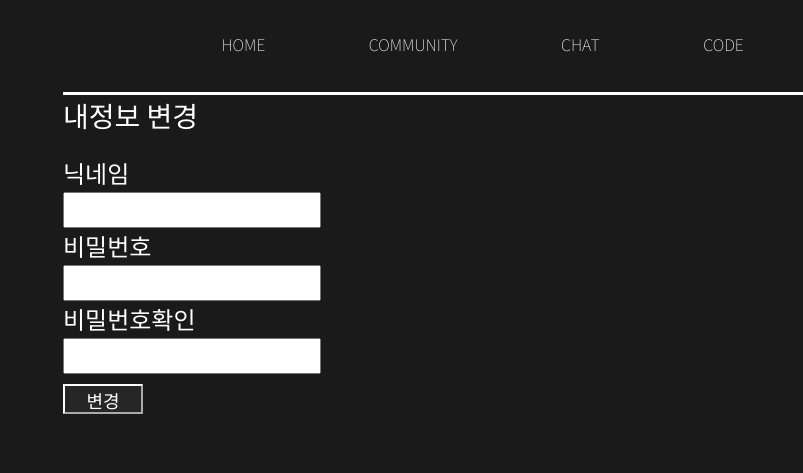
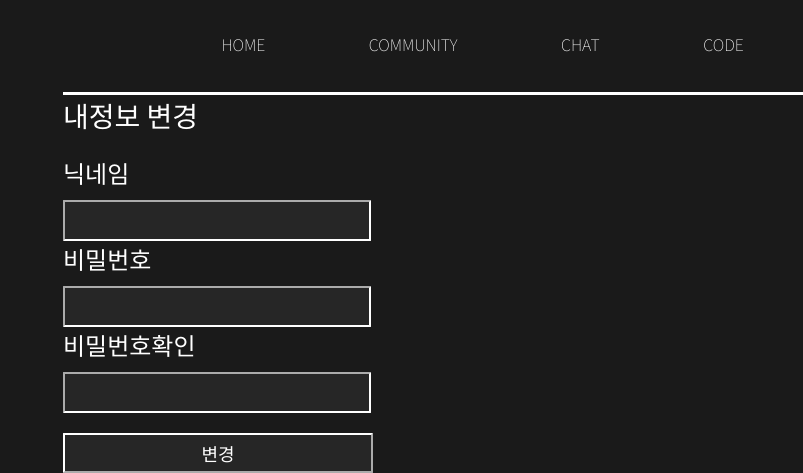
Before and after one commit to Namaranth/codeup, a website: page views/InfoEdit.html in a window 1280 px wide. Shown: the part 422-895 px from the top of the page, without its empty margins (477-1280 px from the left). Before the commit the page ends 837 px from the top, so only its background shows below. Drawn offline with nearby package versions, Linux system fonts and the light colour scheme; files that its build step writes are made by us from their sources.

Commit message:
last Version 0.5

```diff
--- a/public/style/mypage.css
+++ b/public/style/mypage.css
@@ -145,9 +145,15 @@ body{
 
 #info-password-inputcode{
     font-family: 'Noto Sans KR', sans-serif;
-    height: 25px;
-    color: #000;
+    height: 40px;
+    width: 300px;
+    border: 0;
+    font-size: 24px;
+    margin-bottom: 10px;
+    background-color: #262626;
+    border: 1px solid white;
 }
+
 #info-password-btn{
     color: white;
     font-size: 18px;
@@ -156,7 +162,7 @@ body{
     border-color: white;
     border-radius: 1px;
     width: 80px;
-    height: 30px;
+    height: 35px;
     margin-top: 10px;
 }
 
@@ -165,7 +171,9 @@ body{
 }
 
 .input-group{
-    font-size: 20px;
+    display: inline-block;
+    width: 350px;
+    font-size: 24px;
 }
 
 #info-edit-nick{
@@ -174,16 +182,16 @@ body{
 }
 
 
-.input-group {
+#info-input {
+    color: white;
     font-size: 24px;
-}
-
-#info-input {
-    font-family: 'Noto Sans KR', sans-serif;
-    font-size: 18px;
-    width: 250px;
-    height: 30px;
-    color:black;
+    background-color: #262626;
+    cursor: pointer;
+    border-color: white;
+    border-radius: 1px;
+    width: 300px;
+    height: 35px;
+    margin-top: 10px;
 }
 
 #info-edit-btn{
@@ -194,9 +202,9 @@ body{
     cursor: pointer;
     border-color: white;
     border-radius: 1px;
-    width: 80px;
-    height: 30px;
-    margin-top: 10px;
+    width: 310px;
+    height: 40px;
+    margin-top: 20px;
 }
 
 #info-edit-btn:hover {
```
Also changed, not shown: routes/code.js (+15 -1 lines).
